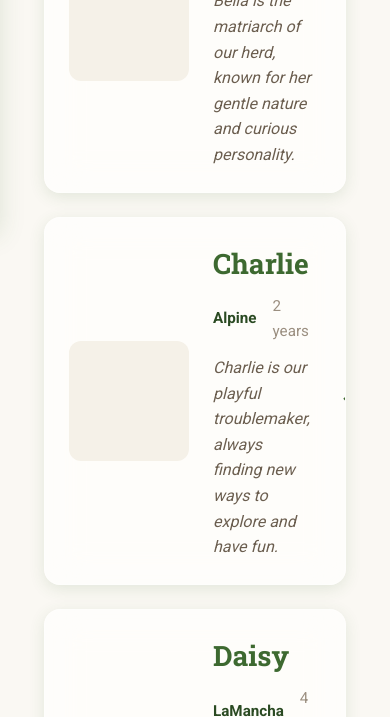
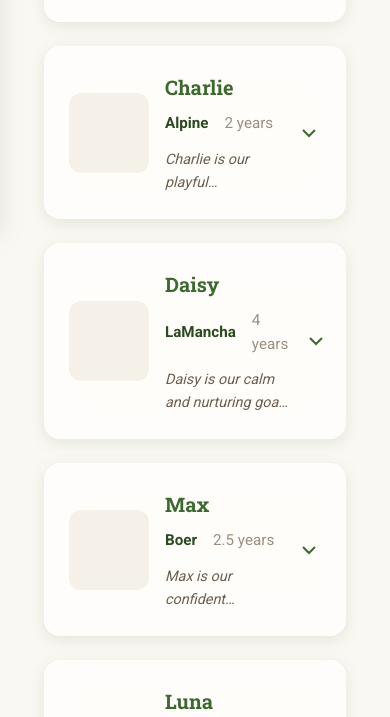
Before and after one commit to lociafarms-rgb/website, a website: page goats/index.html in a window 390 px wide. Shown: the part 617-1334 px from the top of the page. Drawn offline with Linux system fonts and the light colour scheme.

Commit message:
Add responsive styles for goat accordion
- Mobile-friendly accordion layout
- Smaller thumbnails on mobile
- Single column layout for accordion body on tablets
- Truncated bio preview on small screens
- Maintains usability across all device sizes

```diff
--- a/styles.css
+++ b/styles.css
@@ -1888,6 +1888,58 @@
 }
 
 /* Responsive Goat Gallery */
+/* Responsive Goat Accordion */
+@media (max-width: 768px) {
+    .goat-accordion-body {
+        grid-template-columns: 1fr;
+        gap: 1.5rem;
+    }
+
+    .goat-accordion-image {
+        width: 100px;
+        height: 100px;
+        min-width: 100px;
+    }
+
+    .goat-accordion-name {
+        font-size: 1.5rem;
+    }
+
+    .goat-accordion-bio-preview {
+        font-size: 0.95rem;
+    }
+}
+
+@media (max-width: 480px) {
+    .goat-accordion-header-content {
+        gap: 1rem;
+    }
+
+    .goat-accordion-image {
+        width: 80px;
+        height: 80px;
+        min-width: 80px;
+    }
+
+    .goat-accordion-name {
+        font-size: 1.25rem;
+    }
+
+    .goat-accordion-bio-preview {
+        font-size: 0.9rem;
+        display: -webkit-box;
+        -webkit-line-clamp: 2;
+        -webkit-box-orient: vertical;
+        overflow: hidden;
+    }
+
+    .goat-accordion-icon {
+        width: 24px;
+        height: 24px;
+        min-width: 24px;
+    }
+}
+
 @media (max-width: 1024px) {
     .goats-grid {
         grid-template-columns: repeat(auto-fill, minmax(340px, 1fr));
```
